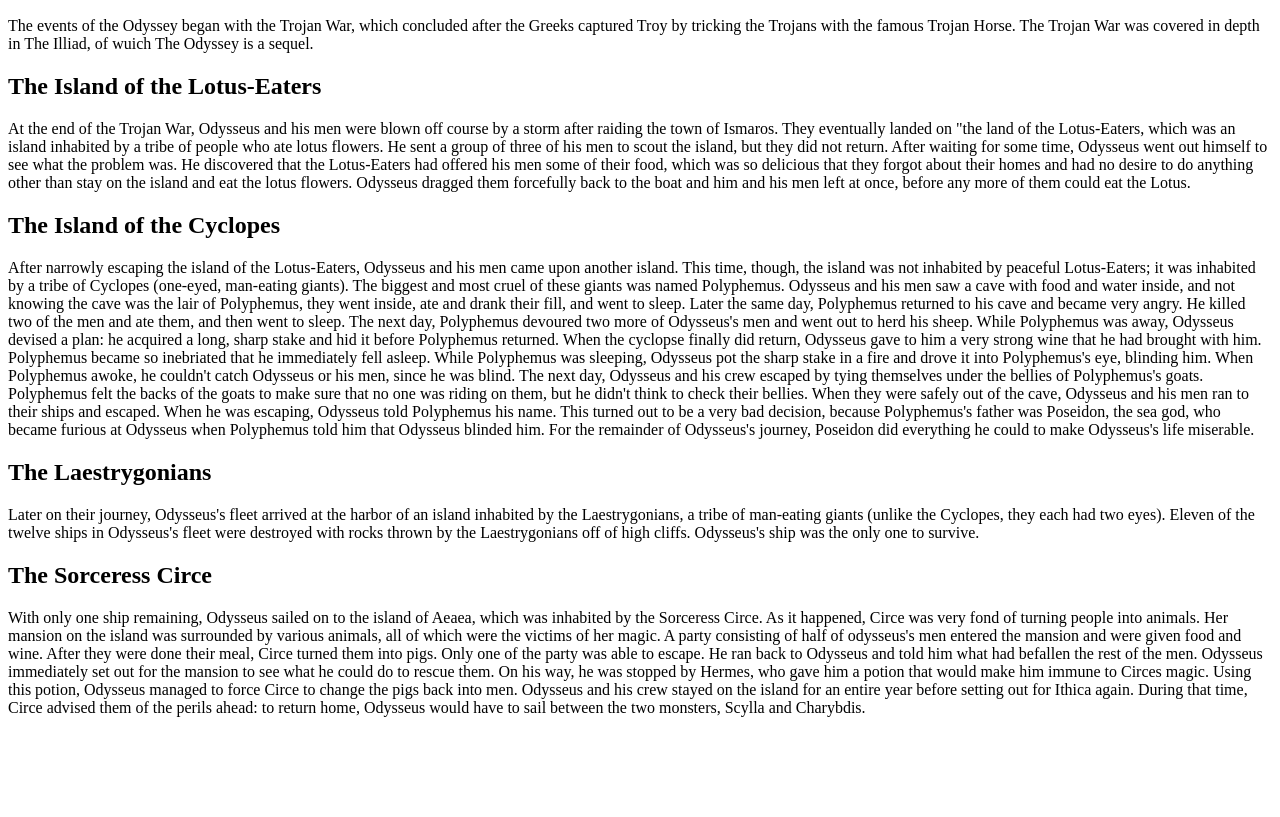
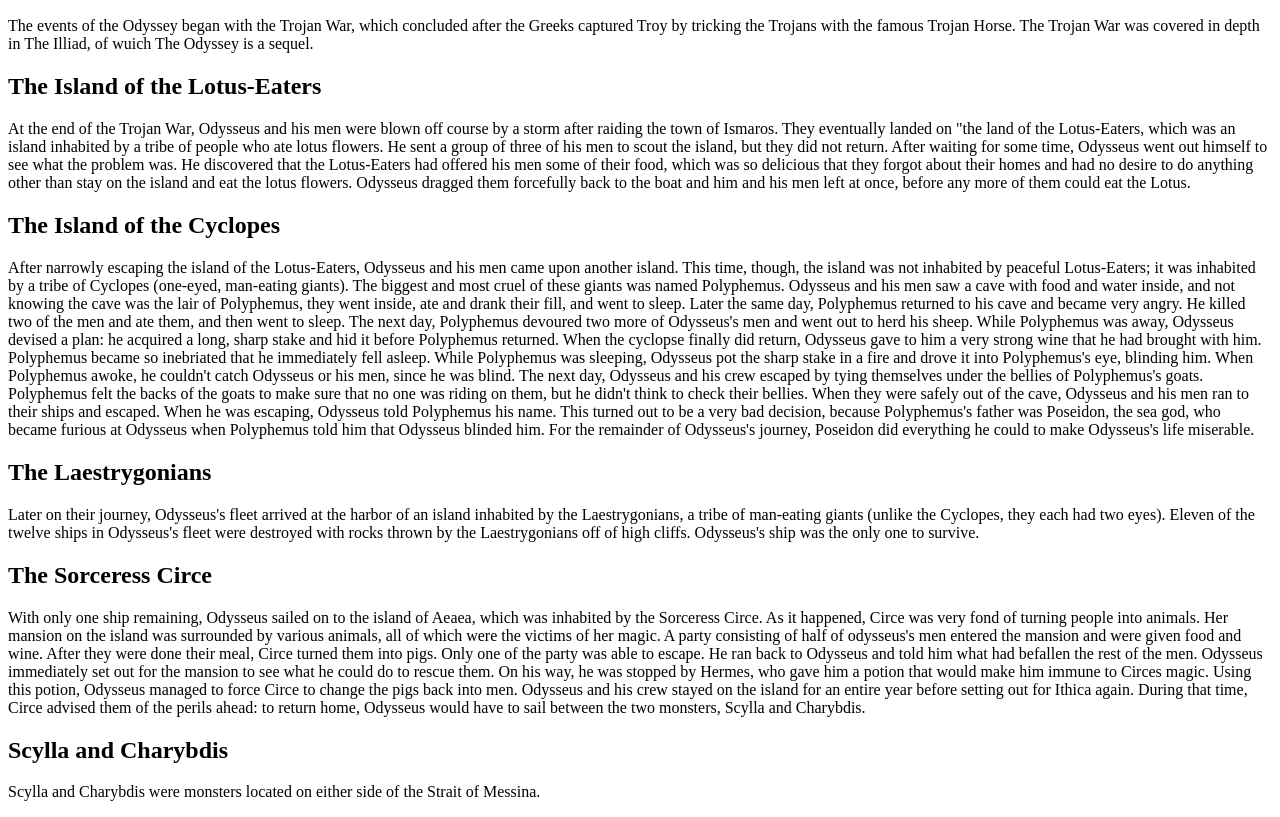
Before and after one commit to RyanMcCleary/ryanmccleary.github.io, a plain HTML site: page index.html in a window 1280 px wide. Shown: the part 96-913 px from the top of the page. Before the commit the page ends 829 px from the top, so only its background shows below. Drawn offline with Linux system fonts and the light colour scheme.

Commit message:
Added Scylla/Charybdis section

```diff
--- a/index.html
+++ b/index.html
@@ -73,3 +73,6 @@ out for Ithica again. During that time, Circe advised them of the perils ahead:
 to return home, Odysseus would have to sail between the two monsters, Scylla
 and Charybdis.
 </p>
+<h2>Scylla and Charybdis</h2>
+<p>
+  Scylla and Charybdis were monsters located on either side of the Strait of Messina.
```
